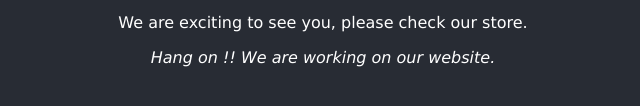
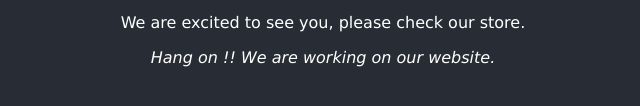
Before and after one commit to rp-4/initvi, a plain HTML site: page docs/index.html in a window 1280 px wide. Shown: the part 368-474 px from the top of the page, 317-957 px from the left. Drawn offline with Linux system fonts and the light colour scheme.

Commit message:
Update index.html

```diff
--- a/docs/index.html
+++ b/docs/index.html
@@ -28,7 +28,7 @@
         <p style="text-align: center;"><span style="color: #ffffff;"><br>
             <a href="https://www.etsy.com/ca/shop/Initvi" class="btn btn-primary" style="background-color: #282C34;">
             </src><img src="/Logo_w.png" alt="Initvi" style="width:400px;"> </a>
-        <p style="text-align: center;"><span style="color: #ffffff;">We are exciting to see you, please check our store.</span></p>
+        <p style="text-align: center;"><span style="color: #ffffff;">We are excited to see you, please check our store.</span></p>
         <p style="text-align: center;"><span style="color: #ffffff;"><i>Hang on !! We are working on our website.</i></span></p>
         </span></p>
     </div>
```
